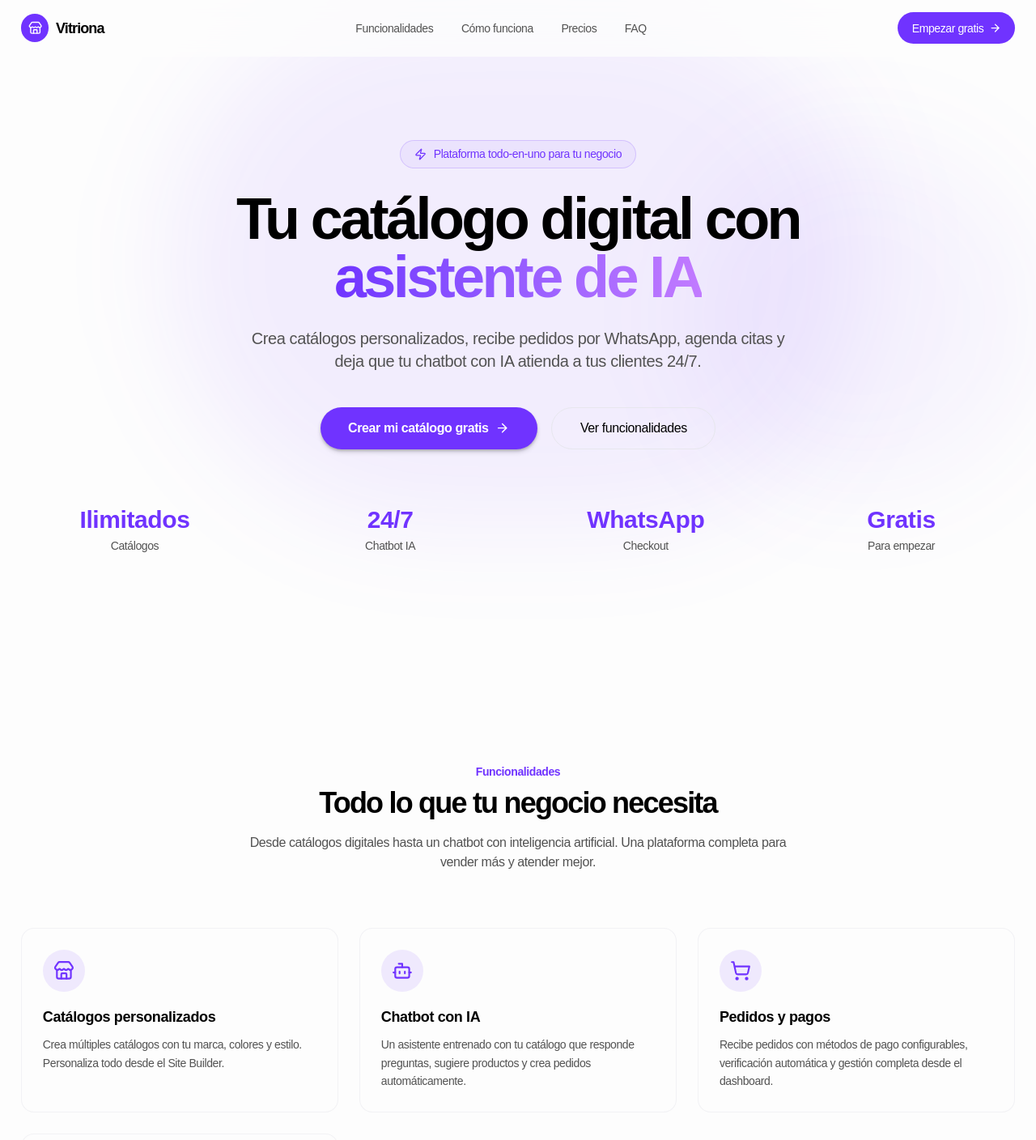
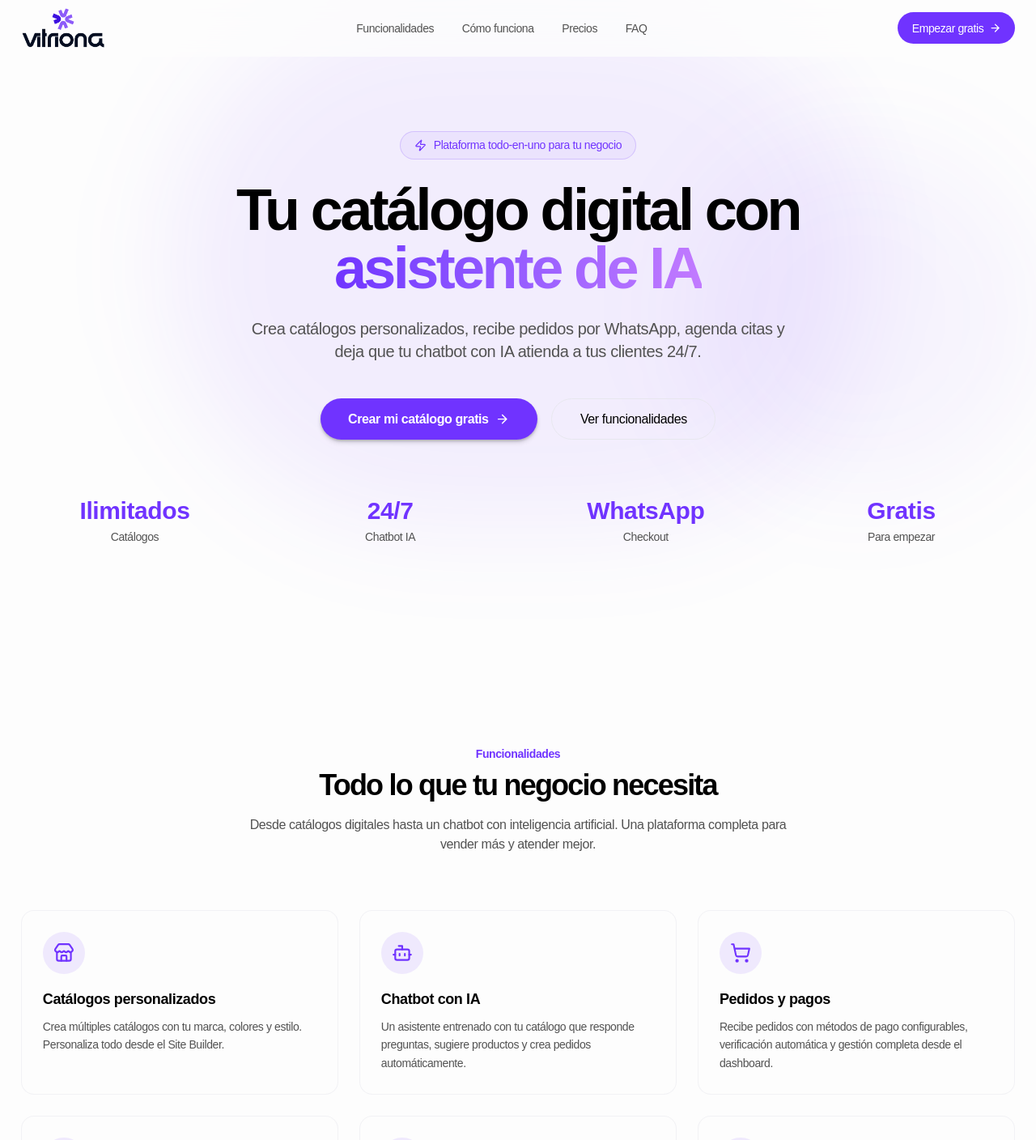
Before and after one commit to clisoftwarehouse/vitriona, a Next.js app: page / in a window 1280 px wide. Shown: the top 1408 px of the page at 81% size. Built offline with nearby package versions, Linux system fonts and the light colour scheme; no server answers.

Commit message:
feat: add animations and logos

```diff
--- a/src/app/globals.css
+++ b/src/app/globals.css
@@ -172,6 +172,10 @@
   --tracking-widest: calc(var(--tracking-normal) + 0.1em);
 }
 
+html {
+  scroll-behavior: smooth;
+}
+
 @layer base {
   * {
     @apply border-border outline-ring/50;
@@ -181,3 +185,33 @@
     letter-spacing: var(--tracking-normal);
   }
 }
+
+/* ─── Landing page animations ─── */
+
+@keyframes fade-in-up {
+  from {
+    opacity: 0;
+    transform: translateY(24px);
+  }
+  to {
+    opacity: 1;
+    transform: translateY(0);
+  }
+}
+
+.animate-fade-in-up {
+  animation: fade-in-up 0.8s ease-out both;
+}
+
+.delay-100 {
+  animation-delay: 100ms;
+}
+.delay-200 {
+  animation-delay: 200ms;
+}
+.delay-300 {
+  animation-delay: 300ms;
+}
+.delay-500 {
+  animation-delay: 500ms;
+}
--- a/src/app/page.tsx
+++ b/src/app/page.tsx
@@ -1,7 +1,7 @@
 'use client';
 
 import Link from 'next/link';
-import { useState } from 'react';
+import { useRef, useState, useEffect } from 'react';
 import {
   X,
   Bot,
@@ -24,6 +24,35 @@ import {
   MessageSquare,
 } from 'lucide-react';
 
+/* ─── Scroll animation hook ─── */
+
+function useAnimateOnScroll<T extends HTMLElement>(threshold = 0.15) {
+  const ref = useRef<T>(null);
+
+  useEffect(() => {
+    const el = ref.current;
+    if (!el) return;
+
+    const observer = new IntersectionObserver(
+      ([entry]) => {
+        if (entry.isIntersecting) {
+          el.classList.add('animate-in');
+          observer.unobserve(el);
+        }
+      },
+      { threshold }
+    );
+
+    observer.observe(el);
+    return () => observer.disconnect();
+  }, [threshold]);
+
+  return ref;
+}
+
+const ANIMATE_BASE = 'opacity-0 translate-y-8 transition-all duration-700 ease-out';
+const ANIMATE_IN = '[&.animate-in]:opacity-100 [&.animate-in]:translate-y-0';
+
 function Navbar() {
   const [mobileMenuOpen, setMobileMenuOpen] = useState(false);
 
@@ -31,10 +60,10 @@ function Navbar() {
     <header className='bg-background/80 fixed top-0 right-0 left-0 z-50 border-b border-white/10 backdrop-blur-xl'>
       <nav className='mx-auto flex h-16 max-w-7xl items-center justify-between px-6'>
         <Link href='/' className='flex items-center gap-2'>
-          <div className='bg-primary flex size-8 items-center justify-center rounded-lg'>
-            <Store className='text-primary-foreground size-4' />
-          </div>
-          <span className='text-lg font-bold tracking-tight'>Vitriona</span>
+          {/* eslint-disable-next-line @next/next/no-img-element */}
+          <img src='/images/vitriona-logo-dark.png' className='hidden h-12 w-auto dark:block' alt='Vitriona' />
+          {/* eslint-disable-next-line @next/next/no-img-element */}
+          <img src='/images/vitriona-logo-light.png' className='block h-12 w-auto dark:hidden' alt='Vitriona' />
         </Link>
         <div className='hidden items-center gap-8 md:flex'>
           <a href='#features' className='text-muted-foreground hover:text-foreground text-sm transition-colors'>
@@ -116,33 +145,45 @@ function Navbar() {
 }
 
 function Hero() {
+  const bgRef = useRef<HTMLDivElement>(null);
+
+  useEffect(() => {
+    function handleScroll() {
+      if (!bgRef.current) return;
+      const y = window.scrollY;
+      bgRef.current.style.transform = `translateY(${y * 0.35}px)`;
+    }
+    window.addEventListener('scroll', handleScroll, { passive: true });
+    return () => window.removeEventListener('scroll', handleScroll);
+  }, []);
+
   return (
-    <section className='relative overflow-hidden pt-32 pb-20 md:pt-40 md:pb-32'>
-      {/* Background gradient */}
-      <div className='pointer-events-none absolute inset-0 -z-10'>
+    <section className='relative grid min-h-screen place-items-center overflow-hidden px-6 pt-20 pb-12'>
+      {/* Background gradient with parallax */}
+      <div ref={bgRef} className='pointer-events-none absolute inset-0 -z-10 will-change-transform'>
         <div className='bg-primary/8 absolute top-0 left-1/2 h-150 w-200 -translate-x-1/2 rounded-full blur-3xl' />
         <div className='bg-primary/5 absolute top-40 right-0 h-100 w-100 rounded-full blur-3xl' />
       </div>
 
-      <div className='mx-auto max-w-7xl px-6 text-center'>
-        <div className='border-primary/20 bg-primary/5 text-primary mb-6 inline-flex items-center gap-2 rounded-full border px-4 py-1.5 text-sm'>
+      <div className='w-full max-w-7xl text-center'>
+        <div className='animate-fade-in-up border-primary/20 bg-primary/5 text-primary mb-6 inline-flex items-center gap-2 rounded-full border px-4 py-1.5 text-sm'>
           <Zap className='size-3.5' />
           Plataforma todo-en-uno para tu negocio
         </div>
 
-        <h1 className='mx-auto max-w-4xl text-4xl font-bold tracking-tight sm:text-5xl md:text-6xl lg:text-7xl'>
+        <h1 className='animate-fade-in-up mx-auto max-w-4xl text-4xl font-bold tracking-tight delay-100 sm:text-5xl md:text-6xl lg:text-7xl'>
           Tu catálogo digital con{' '}
           <span className='from-primary bg-linear-to-r to-purple-400 bg-clip-text text-transparent'>
             asistente de IA
           </span>
         </h1>
 
-        <p className='text-muted-foreground mx-auto mt-6 max-w-2xl text-lg md:text-xl'>
+        <p className='animate-fade-in-up text-muted-foreground mx-auto mt-6 max-w-2xl text-lg delay-200 md:text-xl'>
           Crea catálogos personalizados, recibe pedidos por WhatsApp, agenda citas y deja que tu chatbot con IA atienda
           a tus clientes 24/7.
         </p>
 
-        <div className='mt-10 flex flex-col items-center justify-center gap-4 sm:flex-row'>
+        <div className='animate-fade-in-up mt-10 flex flex-col items-center justify-center gap-4 delay-300 sm:flex-row'>
           <Link
             href='/auth/register'
             className='bg-primary text-primary-foreground shadow-primary/25 hover:shadow-primary/30 inline-flex h-12 items-center gap-2 rounded-xl px-8 text-base font-semibold shadow-lg transition-all hover:opacity-90 hover:shadow-xl'
@@ -159,7 +200,7 @@ function Hero() {
         </div>
 
         {/* Stats */}
-        <div className='mt-16 grid grid-cols-2 gap-8 md:grid-cols-4'>
+        <div className='animate-fade-in-up mt-16 grid grid-cols-2 gap-8 delay-500 md:grid-cols-4'>
           {[
             { value: 'Ilimitados', label: 'Catálogos' },
             { value: '24/7', label: 'Chatbot IA' },
@@ -246,11 +287,11 @@ const FEATURES = [
 
 function Features() {
   const [showAll, setShowAll] = useState(false);
-  const featuresToShow = showAll ? FEATURES : FEATURES.slice(0, 4);
+  const ref = useAnimateOnScroll<HTMLDivElement>();
 
   return (
     <section id='features' className='py-20 md:py-28'>
-      <div className='mx-auto max-w-7xl px-6'>
+      <div ref={ref} className={`mx-auto max-w-7xl px-6 ${ANIMATE_BASE} ${ANIMATE_IN}`}>
         <div className='text-center'>
           <p className='text-primary text-sm font-semibold'>Funcionalidades</p>
           <h2 className='mt-2 text-3xl font-bold tracking-tight md:text-4xl'>Todo lo que tu negocio necesita</h2>
@@ -260,12 +301,13 @@ function Features() {
           </p>
         </div>
         <div className='mt-16 grid gap-6 sm:grid-cols-2 lg:grid-cols-3'>
-          {featuresToShow.map((feature) => {
+          {FEATURES.map((feature, i) => {
             const Icon = feature.icon;
+            const hiddenOnMobile = i >= 4 && !showAll ? 'hidden sm:flex' : 'flex';
             return (
               <div
                 key={feature.title}
-                className='group border-border/50 bg-card hover:border-primary/20 hover:shadow-primary/5 rounded-2xl border p-6 transition-all hover:shadow-lg'
+                className={`group border-border/50 bg-card hover:border-primary/20 hover:shadow-primary/5 ${hiddenOnMobile} flex-col rounded-2xl border p-6 transition-all hover:shadow-lg`}
               >
                 <div className='bg-primary/10 text-primary group-hover:bg-primary group-hover:text-primary-foreground inline-flex size-12 items-center justify-center rounded-xl transition-colors'>
                   <Icon className='size-6' />
@@ -317,9 +359,11 @@ const STEPS = [
 ];
 
 function HowItWorks() {
+  const ref = useAnimateOnScroll<HTMLDivElement>();
+
   return (
     <section id='how-it-works' className='border-border/50 bg-muted/30 border-t py-20 md:py-28'>
-      <div className='mx-auto max-w-7xl px-6'>
+      <div ref={ref} className={`mx-auto max-w-7xl px-6 ${ANIMATE_BASE} ${ANIMATE_IN}`}>
         <div className='text-center'>
           <p className='text-primary text-sm font-semibold'>Cómo funciona</p>
           <h2 className='mt-2 text-3xl font-bold tracking-tight md:text-4xl'>Listo en 4 pasos</h2>
@@ -360,7 +404,7 @@ const PLANS = [
   },
   {
     name: 'Pro',
-    price: '$9',
+    price: '$16',
     period: '/mes',
     description: 'Para negocios que quieren crecer.',
     features: [
@@ -379,7 +423,7 @@ const PLANS = [
   },
   {
     name: 'Business',
-    price: '$29',
+    price: '$39',
     period: '/mes',
     description: 'Para empresas con múltiples marcas.',
     features: [
@@ -397,9 +441,11 @@ const PLANS = [
 ];
 
 function Pricing() {
+  const ref = useAnimateOnScroll<HTMLDivElement>();
+
   return (
     <section id='pricing' className='py-20 md:py-28'>
-      <div className='mx-auto max-w-7xl px-6'>
+      <div ref={ref} className={`mx-auto max-w-7xl px-6 ${ANIMATE_BASE} ${ANIMATE_IN}`}>
         <div className='text-center'>
           <p className='text-primary text-sm font-semibold'>Precios</p>
           <h2 className='mt-2 text-3xl font-bold tracking-tight md:text-4xl'>Simple y transparente</h2>
@@ -488,9 +534,11 @@ const FAQ_ITEMS = [
 ];
 
 function FAQ() {
+  const ref = useAnimateOnScroll<HTMLDivElement>();
+
   return (
     <section id='faq' className='border-border/50 bg-muted/30 border-t py-20 md:py-28'>
-      <div className='mx-auto max-w-3xl px-6'>
+      <div ref={ref} className={`mx-auto max-w-3xl px-6 ${ANIMATE_BASE} ${ANIMATE_IN}`}>
         <div className='text-center'>
           <p className='text-primary text-sm font-semibold'>FAQ</p>
           <h2 className='mt-2 text-3xl font-bold tracking-tight md:text-4xl'>Preguntas frecuentes</h2>
@@ -512,9 +560,11 @@ function FAQ() {
 }
 
 function CTA() {
+  const ref = useAnimateOnScroll<HTMLDivElement>();
+
   return (
     <section className='py-20 md:py-28'>
-      <div className='mx-auto max-w-7xl px-6'>
+      <div ref={ref} className={`mx-auto max-w-7xl px-6 ${ANIMATE_BASE} ${ANIMATE_IN}`}>
         <div className='bg-primary relative overflow-hidden rounded-3xl px-8 py-16 text-center md:px-16'>
           <div className='pointer-events-none absolute inset-0 z-0'>
             <div className='absolute -top-24 -right-24 size-64 rounded-full bg-white/10 blur-3xl' />
@@ -548,10 +598,10 @@ function Footer() {
         <div className='grid gap-8 md:grid-cols-4'>
           <div className='md:col-span-2'>
             <Link href='/' className='flex items-center gap-2'>
-              <div className='bg-primary flex size-8 items-center justify-center rounded-lg'>
-                <Store className='text-primary-foreground size-4' />
-              </div>
-              <span className='text-lg font-bold'>Vitriona</span>
+              {/* eslint-disable-next-line @next/next/no-img-element */}
+              <img src='/images/vitriona-logo-dark.png' className='hidden h-8 w-auto dark:block' alt='Vitriona' />
+              {/* eslint-disable-next-line @next/next/no-img-element */}
+              <img src='/images/vitriona-logo-light.png' className='block h-8 w-auto dark:hidden' alt='Vitriona' />
             </Link>
             <p className='text-muted-foreground mt-3 max-w-sm text-sm leading-relaxed'>
               La plataforma todo-en-uno para crear catálogos digitales, gestionar pedidos y atender clientes con
--- a/src/components/layouts/admin-layout/app-sidebar.tsx
+++ b/src/components/layouts/admin-layout/app-sidebar.tsx
@@ -128,13 +128,13 @@ export function AppSidebar({ onClose, businesses, activeBusinessId }: AppSidebar
 
   return (
     <aside className='bg-sidebar border-sidebar-border flex h-full w-72 shrink-0 flex-col border-r md:w-56'>
-      <div className='border-sidebar-border flex items-center justify-between border-b px-4 py-4'>
-        <div className='flex items-center gap-2.5'>
-          <div className='bg-primary flex size-8 shrink-0 items-center justify-center rounded-lg'>
-            <span className='text-primary-foreground text-sm font-bold'>V</span>
-          </div>
-          <span className='text-sidebar-foreground text-sm font-semibold'>Vitriona</span>
-        </div>
+      <div className='border-sidebar-border flex items-center justify-between border-b px-4 py-3.5'>
+        <Link href='/' className='flex w-full items-center justify-center'>
+          {/* eslint-disable-next-line @next/next/no-img-element */}
+          <img src='/images/vitriona-logo-dark.png' className='hidden h-9 w-auto dark:block' alt='Vitriona' />
+          {/* eslint-disable-next-line @next/next/no-img-element */}
+          <img src='/images/vitriona-logo-light.png' className='block h-9 w-auto dark:hidden' alt='Vitriona' />
+        </Link>
         <button
           onClick={onClose}
           className='text-muted-foreground hover:text-foreground rounded-md p-1 transition-colors md:hidden'
```
Also changed, not shown: public/images/vitriona-logo-dark.png (added), public/images/vitriona-logo-light.png (added).
